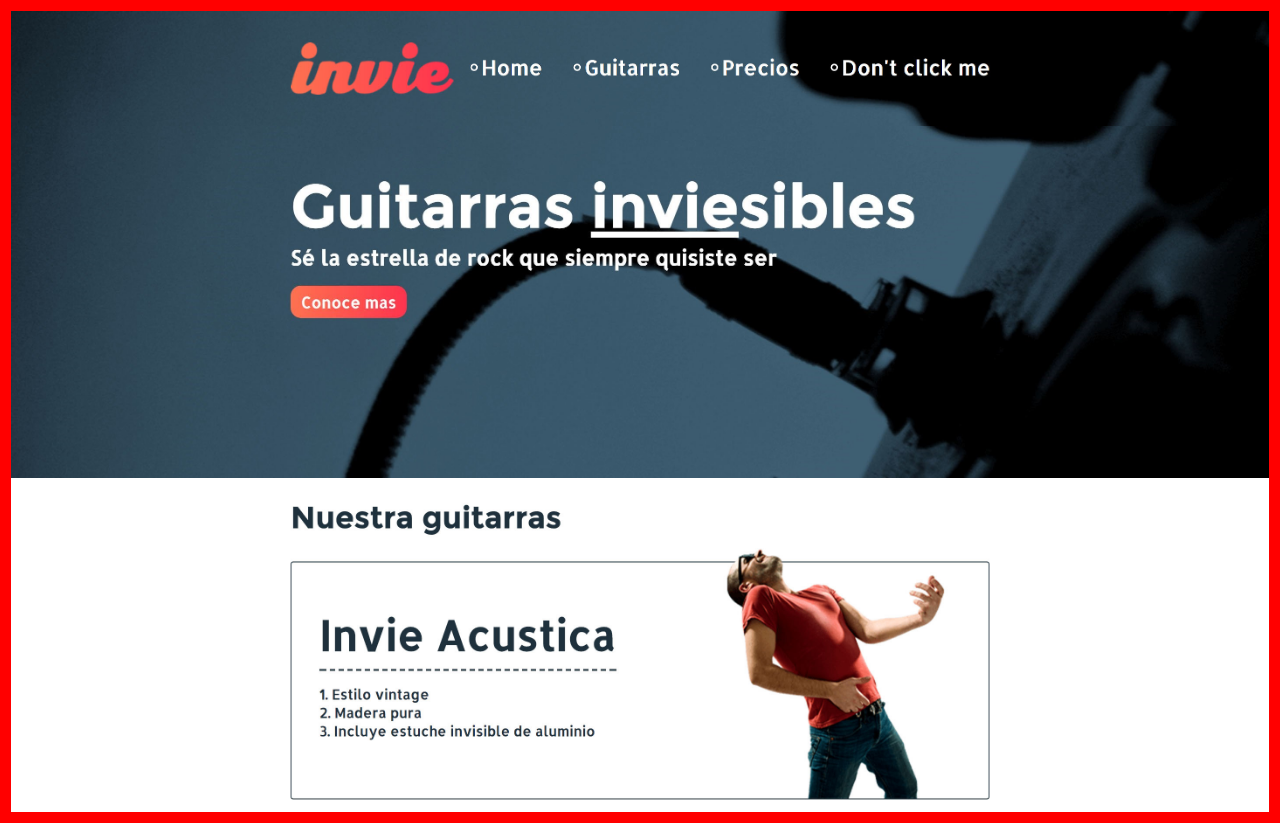
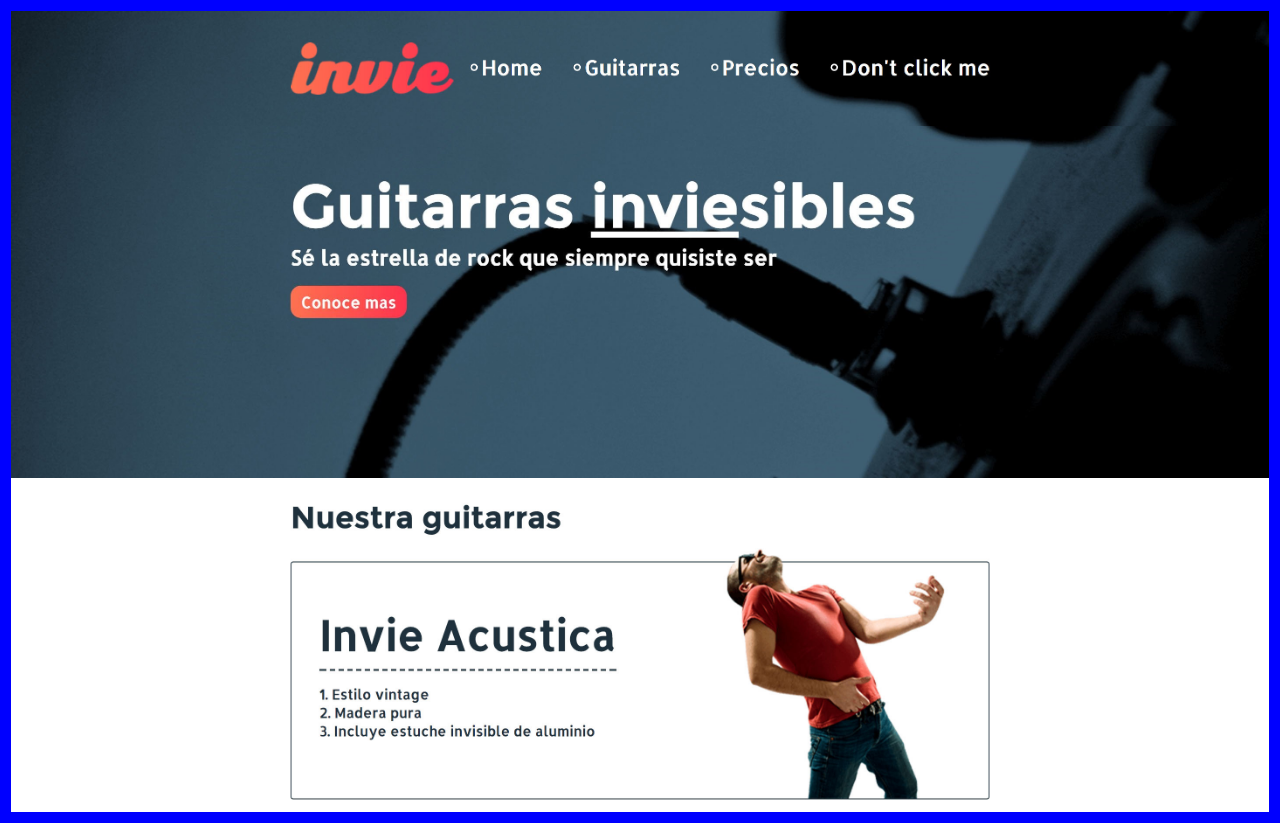
Before and after one commit to RodrigoTopeteMiCom/invie-github, a plain HTML site: page index.html in a window 1280 px wide. Drawn offline with Linux system fonts and the light colour scheme.

Commit message:
hotfix 1

```diff
--- a/index.html
+++ b/index.html
@@ -6,7 +6,7 @@
 	<style media="screen">
 		body{
 			margin: 0;
-			border: 11px solid red;
+			border: 11px solid blue;
 		}
 		img{
 			max-width: 100%;
```
